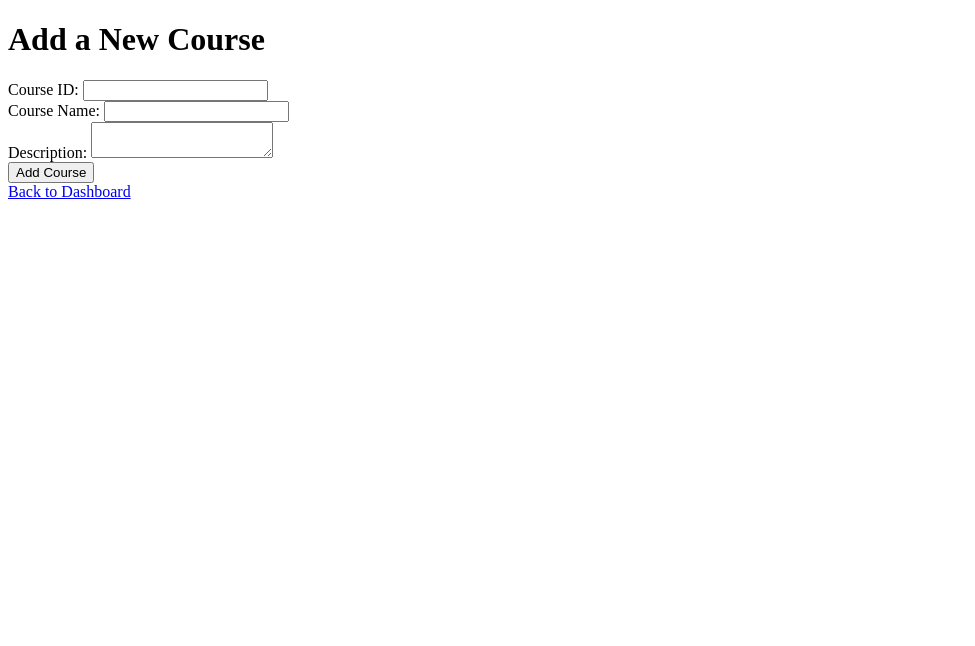
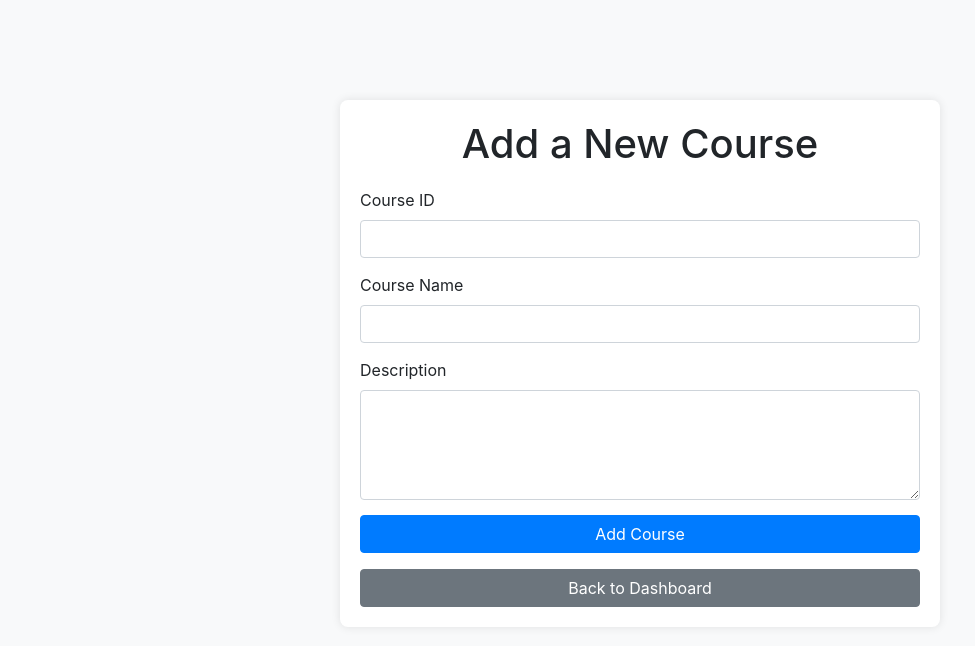
Before and after one commit to stoicdavi/learning_Management_system, a PHP site: page /add_course.php in a window 1280 px wide. Shown: the top 646 px of the page, without its empty margins (0-975 px from the left). Run offline with PHP 8.4, Linux system fonts and the light colour scheme; the visitor is signed in with stand-in values (Sample User, id 1); some libraries are stand-ins or nearby versions.

Commit message:
Chore: style the add_course page
Signed-off-by: David Nanjila <nanjiladavid2@gmail.com>

```diff
--- a/add_course.php
+++ b/add_course.php
@@ -15,9 +15,9 @@ if ($_SERVER['REQUEST_METHOD'] == 'POST') {
 
     $sql = "INSERT INTO course (course_id, course_name, instructor_id, description) VALUES ('$course_id', '$course_name', {$_SESSION['instructor_id']}, '$description')";
     if ($conn->query($sql) === TRUE) {
-        echo 'Course added successfully.';
+        $success = 'Course added successfully.';
     } else {
-        echo 'Error: ' . $conn->error;
+        $error = 'Error: ' . $conn->error;
     }
 }
 ?>
@@ -28,21 +28,70 @@ if ($_SERVER['REQUEST_METHOD'] == 'POST') {
     <meta charset="UTF-8">
     <meta name="viewport" content="width=device-width, initial-scale=1.0">
     <title>Add Course</title>
+    <link rel="stylesheet" href="https://stackpath.bootstrapcdn.com/bootstrap/4.5.2/css/bootstrap.min.css">
+    <style>
+        body {
+            background-color: #f8f9fa;
+        }
+        .form-container {
+            max-width: 600px;
+            margin: auto;
+            padding: 20px;
+            background: #fff;
+            border-radius: 8px;
+            box-shadow: 0 0 10px rgba(0,0,0,0.1);
+            margin-top: 100px;
+        }
+        .form-container h1 {
+            margin-bottom: 20px;
+        }
+        .form-container .form-group {
+            margin-bottom: 15px;
+        }
+        .form-container .form-control {
+            border-radius: 4px;
+        }
+        .form-container .btn {
+            border-radius: 4px;
+        }
+        .form-container .alert {
+            margin-bottom: 15px;
+        }
+    </style>
 </head>
 <body>
-    <h1>Add a New Course</h1>
-    <form method="post" action="">
-        <label for="course_id">Course ID:</label>
-        <input type="text" id="course_id" name="course_id" required>
-        <br>
-        <label for="course_name">Course Name:</label>
-        <input type="text" id="course_name" name="course_name" required>
-        <br>
-        <label for="description">Description:</label>
-        <textarea id="description" name="description" required></textarea>
-        <br>
-        <input type="submit" value="Add Course">
-    </form>
-    <a href="instructor_dashboard.php">Back to Dashboard</a>
+    <div class="form-container">
+        <h1 class="text-center">Add a New Course</h1>
+
+        <?php if (isset($error)): ?>
+            <div class="alert alert-danger"><?php echo htmlspecialchars($error); ?></div>
+        <?php endif; ?>
+
+        <?php if (isset($success)): ?>
+            <div class="alert alert-success"><?php echo htmlspecialchars($success); ?></div>
+        <?php endif; ?>
+
+        <form method="post" action="">
+            <div class="form-group">
+                <label for="course_id">Course ID</label>
+                <input type="text" id="course_id" name="course_id" class="form-control" required>
+            </div>
+            <div class="form-group">
+                <label for="course_name">Course Name</label>
+                <input type="text" id="course_name" name="course_name" class="form-control" required>
+            </div>
+            <div class="form-group">
+                <label for="description">Description</label>
+                <textarea id="description" name="description" class="form-control" rows="4" required></textarea>
+            </div>
+            <button type="submit" class="btn btn-primary btn-block">Add Course</button>
+        </form>
+
+        <a href="instructor_dashboard.php" class="btn btn-secondary btn-block mt-3">Back to Dashboard</a>
+    </div>
+
+    <script src="https://code.jquery.com/jquery-3.5.1.slim.min.js"></script>
+    <script src="https://cdn.jsdelivr.net/npm/@popperjs/core@2.5.4/dist/umd/popper.min.js"></script>
+    <script src="https://stackpath.bootstrapcdn.com/bootstrap/4.5.2/js/bootstrap.min.js"></script>
 </body>
 </html>
```
